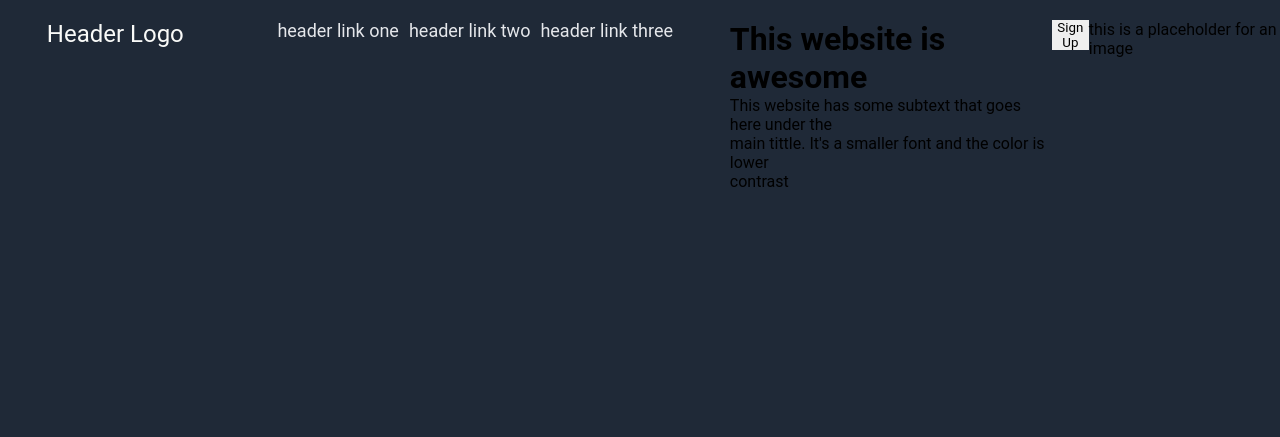
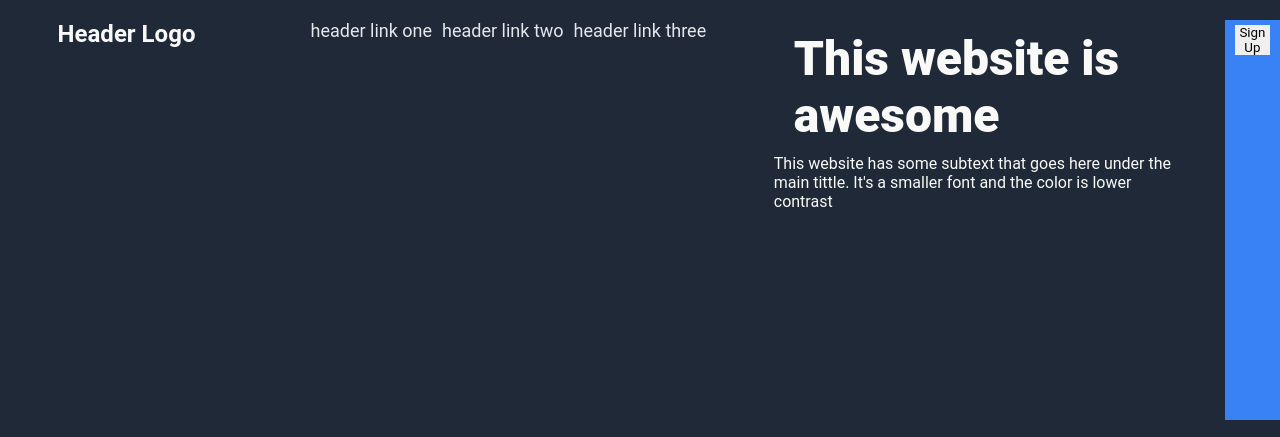
Before and after one commit to Flormens/Landing-Page, a plain HTML site: page index.html in a window 1280 px wide. Shown: the top 437 px of the page. Drawn offline with Linux system fonts and the light colour scheme.

Commit message:
fixing the hero header in relation to grouping

```diff
--- a/index.html
+++ b/index.html
@@ -43,8 +43,8 @@
             <button type="button">Sign Up</button>
         </div>
         <!--Image Placeholder-->
-        <div class="placeholder">this is a placeholder for an image</div>
     </div>
+    <div class="placeholder">this is a placeholder for an image</div>
 </div>
 </header>
 
--- a/style.css
+++ b/style.css
@@ -15,7 +15,7 @@
 }
 
 .navbar {
-    width: 900px;
+    width: 1000px;
     margin: 0 auto;
     display: flex;
     justify-content: space-around;
@@ -41,6 +41,7 @@
 .logo {
     color: #F9FAF8;
     font-size: 24px;
+    font-weight: bolder;
     display: flex;
     justify-content: space-between;
 }
@@ -48,19 +49,37 @@
 .links {
     display: flex;
     justify-content: flex-end;
-
-}
+    }
 
 .content-text h1 {
-
+    color: #F9FAF8;
+    font-size: 48px;
+    font-weight: 900;
+    margin: 0 auto;
+    padding: 10px 20px;
+    display: flex;
+    justify-content: center;
+    align-items: center;
 }
 
 .content-text p {
+    color: #F9FAF8;
+    font-size: 16px;
+    display: flex;
+    justify-content: flex-start;
+
 
 }
 
 .button-container {
+    color: #F9FAF8;
+    background-color: #3882F6;
+    padding: 5px 10px;
+    border: none;
+}
 
+.button-container:hover {
+    color: #E8CB39
 }
 
 .type {
@@ -68,5 +87,10 @@
 }
 
 .placeholder {
-
+    width: 200px;
+    height: 300px;
+    color: #F9FAF8;
+    display: flex;
+    justify-content: flex-end;
+    align-items: center;
 }
```
